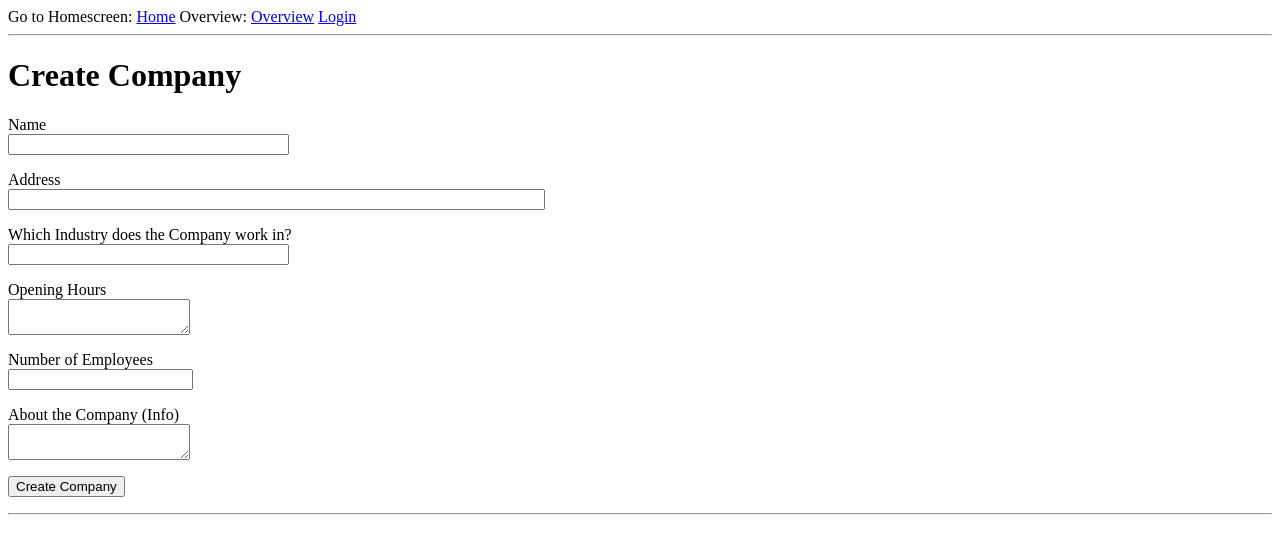
After one commit to Trooooooonix/PRDKE-SS23, a Flask app: page /compay/creation in a window 1280 px wide. The commit adds this page. Shown: the top 554 px of the page. Run offline with Flask 3, Linux system fonts and the light colour scheme.

Commit message:
Company creation works, Account gets automatically added and company gets inserted as owner

```diff
--- a/projectDirectory/app/forms.py
+++ b/projectDirectory/app/forms.py
@@ -1,14 +1,16 @@
 from flask_wtf import FlaskForm
 from werkzeug.routing import ValidationError
-from wtforms import StringField, PasswordField, BooleanField, SubmitField
-from wtforms.validators import DataRequired, Email, EqualTo
-from app.models import User
+from wtforms import StringField, PasswordField, BooleanField, SubmitField, IntegerField, TextAreaField
+from wtforms.validators import DataRequired, optional, Email, EqualTo
+from app.models import User, Company, Security, company_securities, Account
+
 
 class LoginForm(FlaskForm):
     username = StringField('Username', validators=[DataRequired()])
     password = PasswordField('Password', validators=[DataRequired()])
     remember_me = BooleanField('Remember Me')
     submit = SubmitField('Sign In')
+
 
 class RegistrationForm(FlaskForm):
     username = StringField('Username', validators=[DataRequired()])
@@ -28,3 +30,16 @@ class RegistrationForm(FlaskForm):
         user = User.query.filter_by(email=email.data).first()
         if user is not None:
             raise ValidationError('Please use a different email address.')
+
+
+class CompanyCreationForm(FlaskForm):
+    class Meta:
+        model = Company
+
+    company_name = StringField('Name', validators=[DataRequired()])
+    address = StringField('Address', validators=[DataRequired()])
+    employee_nr = IntegerField('Number of Employees')
+    company_info = TextAreaField('About the Company (Info)')
+    industry_type = StringField('Which Industry does the Company work in?', validators=[DataRequired()])
+    opening_hours = TextAreaField('Opening Hours', validators=[DataRequired()])
+    submit = SubmitField('Create Company')
--- a/projectDirectory/app/routes.py
+++ b/projectDirectory/app/routes.py
@@ -1,8 +1,8 @@
 from app import app
 from flask import Flask, render_template, flash, redirect, url_for, request
-from app.forms import LoginForm, RegistrationForm
+from app.forms import LoginForm, RegistrationForm, CompanyCreationForm
 from flask_login import current_user, login_user, logout_user, login_required
-from app.models import User
+from app.models import User, Company, Account, Security, company_securities
 from app import db
 from werkzeug.urls import url_parse
 
@@ -24,6 +24,7 @@ def home_site():
     ]
     return render_template('index.html', title='Home', user=user, posts=posts)
 
+
 @app.route("/overview")
 @login_required
 def overview():
@@ -40,13 +41,20 @@ def overview():
     ]
     return render_template('index.html', title='Overview', user=user, posts=posts)
 
+
+@app.route('/company/overview')
+def company_overview():
+    companies = Company.query.all()
+    return render_template('company_overview.html', title='Company Overview', companies=companies)
+
+
 @app.route('/login', methods=['GET', 'POST'])
 def login():
     # if user is already logged in
     if current_user.is_authenticated:
         return redirect(url_for('home_site'))
 
-    #validates login data
+    # validates login data
     form = LoginForm()
     if form.validate_on_submit():
         user = User.query.filter_by(username=form.username.data).first()
@@ -64,10 +72,11 @@ def login():
         return redirect(next_page)
     return render_template('login.html', title='Sign In', form=form)
 
+
 @app.route('/logout')
 def logout():
     logout_user()
-    return redirect(url_for('login'))
+    return redirect(url_for('home_site'))
 
 
 @app.route('/register', methods=['GET', 'POST'])
@@ -83,3 +92,29 @@ def register():
         flash('Congratulations, you are now a registered user!')
         return redirect(url_for('login'))
     return render_template('register.html', title='Register', form=form)
+
+
+@app.route('/compay/creation', methods=['GET', 'POST'])
+def company_creation():
+    form = CompanyCreationForm()
+    if form.validate_on_submit():
+        company = Company(company_name=form.company_name.data,
+                          address=form.address.data,
+                          employee_nr=form.employee_nr.data,
+                          company_info=form.company_info.data,
+                          industry_type=form.industry_type.data,
+                          amount_securities=0,
+                          account_nr=None,
+                          opening_hours=form.opening_hours.data)
+
+        db.session.add(company)
+        db.session.commit()
+
+        account = Account(owner=company.company_id, balance=0)
+
+        db.session.add(account)
+        db.session.commit()
+        flash(f'Congratulations, you have successfully created a company {company.company_name} '
+              f'and its linked Account: {account.account_id}')
+        return redirect(url_for('home_site'))
+    return render_template('company_creation.html', title='Create Company', form=form)
--- a/projectDirectory/app/templates/base.html
+++ b/projectDirectory/app/templates/base.html
@@ -11,7 +11,7 @@
         {# items in the navigationbar #}
         <div>
             Go to Homescreen:   <a href="{{ url_for('home_site') }}">Home</a>
-            Overview:           <a href="{{ url_for('overview') }}">Overview</a>
+            Overview:           <a href="{{ url_for('company_overview') }}">Overview</a>
             {% if current_user.is_anonymous %}
             <a href="{{ url_for('login') }}">Login</a>
             {% else %}
--- /dev/null
+++ b/projectDirectory/app/templates/company_creation.html
@@ -0,0 +1,51 @@
+{% extends "base.html" %}
+
+{% block content %}
+    <h1>Create Company</h1>
+    <form action="" method="post">
+        {{ form.hidden_tag() }}
+        <p>
+            {{ form.company_name.label }}<br>
+            {{ form.company_name(size=32) }}<br>
+            {% for error in form.company_name.errors %}
+                <span style="color: red;">[{{ error }}]</span>
+            {% endfor %}
+        </p>
+        <p>
+            {{ form.address.label }}<br>
+            {{ form.address(size=64) }}<br>
+            {% for error in form.address.errors %}
+                <span style="color: red;">[{{ error }}]</span>
+            {% endfor %}
+        </p>
+        <p>
+            {{ form.industry_type.label }}<br>
+            {{ form.industry_type(size=32) }}<br>
+            {% for error in form.industry_type.errors %}
+                <span style="color: red;">[{{ error }}]</span>
+            {% endfor %}
+        </p>
+        <p>
+            {{ form.opening_hours.label }}<br>
+            {{ form.opening_hours(size=32) }}<br>
+            {% for error in form.opening_hours.errors %}
+                <span style="color: red;">[{{ error }}]</span>
+            {% endfor %}
+        </p>
+        <p>
+            {{ form.employee_nr.label }}<br>
+            {{ form.employee_nr(size=32) }}<br>
+            {% for error in form.employee_nr.errors %}
+                <span style="color: red;">[{{ error }}]</span>
+            {% endfor %}
+        </p>
+        <p>
+            {{ form.company_info.label }}<br>
+            {{ form.company_info(size=32) }}<br>
+            {% for error in form.company_info.errors %}
+                <span style="color: red;">[{{ error }}]</span>
+            {% endfor %}
+        </p>
+        <p>{{ form.submit() }}</p>
+    </form>
+{% endblock %}
--- a/projectDirectory/app/templates/index.html
+++ b/projectDirectory/app/templates/index.html
@@ -2,6 +2,7 @@
 
 {% block content %}
     <h1>Hi, {{ current_user.username }}!</h1>
+    <a href="{{ url_for('company_creation') }}">Create Company</a>
     {% for post in posts %}
     <div><p>{{ post.author.username }} says: <b>{{ post.body }}</b></p></div>
     {% endfor %}
```
Also changed, not shown: projectDirectory/app/models.py (+9 -7 lines), projectDirectory/app/templates/company_overview.html (added, +22 -0 lines), projectDirectory/app.db.
